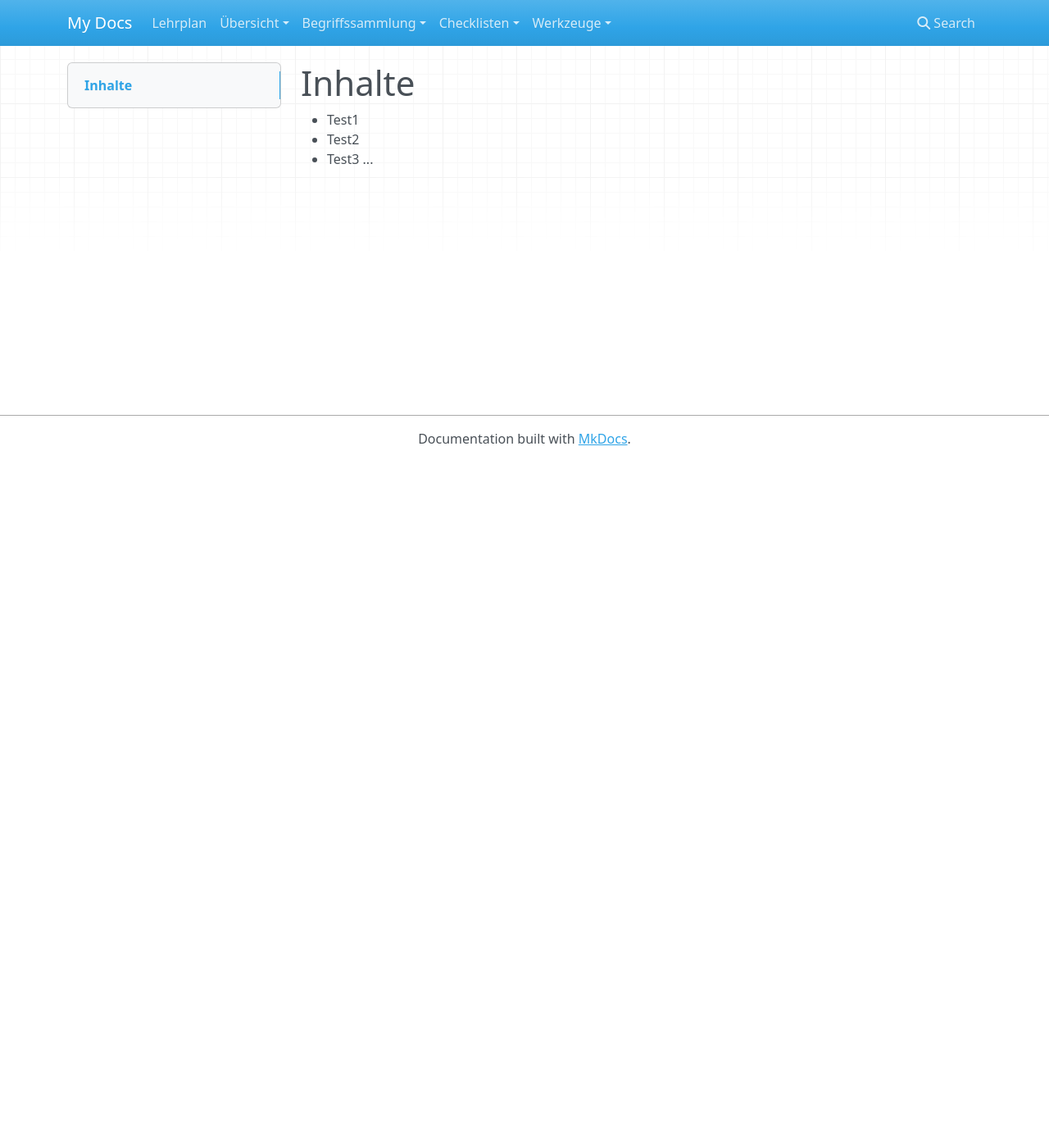
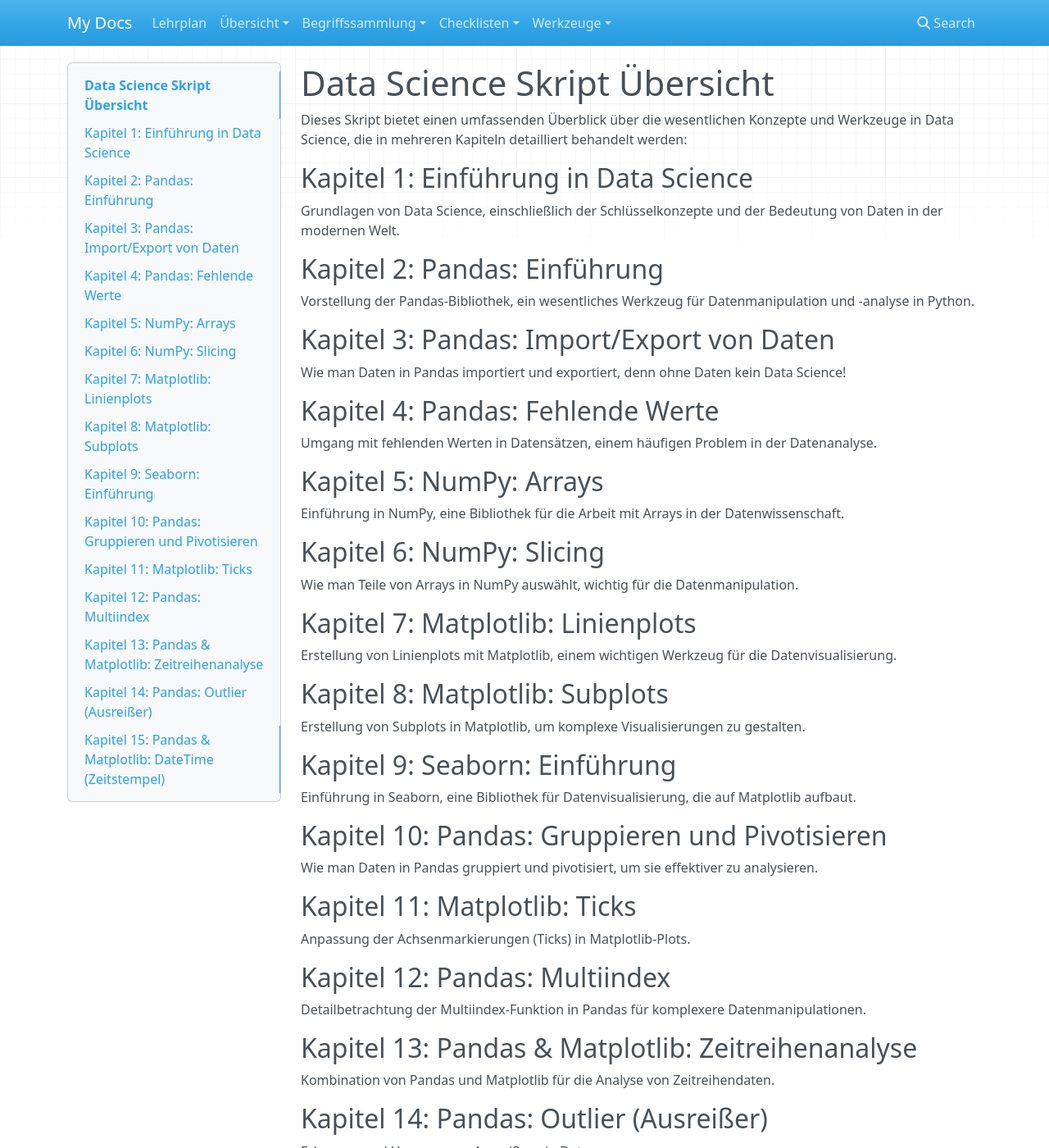
Before and after one commit to kevinsuelzle/Python_Wiki, an MkDocs documentation site: the page built from docs/lehrplan/datascience/data_science.md, in a window 1280 px wide and 1400 px high. Shown: the whole window at 82% size. Built offline with MkDocs 1.6.1, drawn with Linux system fonts in a browser that asks for light colours; nearby versions of some CDN libraries; some of the changed text lies outside the part shown.

Commit message:
Übersicht über das Data Science Skript

```diff
--- a/docs/lehrplan/datascience/data_science.md
+++ b/docs/lehrplan/datascience/data_science.md
@@ -1,6 +1,48 @@
-# Inhalte
+# Data Science Skript Übersicht
 
-- Test1
-- Test2
-- Test3
-...
+Dieses Skript bietet einen umfassenden Überblick über die wesentlichen Konzepte und Werkzeuge in Data Science, die in mehreren Kapiteln detailliert behandelt werden:
+
+## Kapitel 1: Einführung in Data Science
+Grundlagen von Data Science, einschließlich der Schlüsselkonzepte und der Bedeutung von Daten in der modernen Welt.
+
+## Kapitel 2: Pandas: Einführung
+Vorstellung der Pandas-Bibliothek, ein wesentliches Werkzeug für Datenmanipulation und -analyse in Python.
+
+## Kapitel 3: Pandas: Import/Export von Daten
+Wie man Daten in Pandas importiert und exportiert, denn ohne Daten kein Data Science!
+
+## Kapitel 4: Pandas: Fehlende Werte
+Umgang mit fehlenden Werten in Datensätzen, einem häufigen Problem in der Datenanalyse.
+
+## Kapitel 5: NumPy: Arrays
+Einführung in NumPy, eine Bibliothek für die Arbeit mit Arrays in der Datenwissenschaft.
+
+## Kapitel 6: NumPy: Slicing
+Wie man Teile von Arrays in NumPy auswählt, wichtig für die Datenmanipulation.
+
+## Kapitel 7: Matplotlib: Linienplots
+Erstellung von Linienplots mit Matplotlib, einem wichtigen Werkzeug für die Datenvisualisierung.
+
+## Kapitel 8: Matplotlib: Subplots
+Erstellung von Subplots in Matplotlib, um komplexe Visualisierungen zu gestalten.
+
+## Kapitel 9: Seaborn: Einführung
+Einführung in Seaborn, eine Bibliothek für Datenvisualisierung, die auf Matplotlib aufbaut.
+
+## Kapitel 10: Pandas: Gruppieren und Pivotisieren
+Wie man Daten in Pandas gruppiert und pivotisiert, um sie effektiver zu analysieren.
+
+## Kapitel 11: Matplotlib: Ticks
+Anpassung der Achsenmarkierungen (Ticks) in Matplotlib-Plots.
+
+## Kapitel 12: Pandas: Multiindex
+Detailbetrachtung der Multiindex-Funktion in Pandas für komplexere Datenmanipulationen.
+
+## Kapitel 13: Pandas & Matplotlib: Zeitreihenanalyse
+Kombination von Pandas und Matplotlib für die Analyse von Zeitreihendaten.
+
+## Kapitel 14: Pandas: Outlier (Ausreißer)
+Erkennen und Umgang von Ausreißern in Daten.
+
+## Kapitel 15: Pandas & Matplotlib: DateTime (Zeitstempel)
+Umgang mit Datum- und Zeitstempeln in Pandas und deren Visualisierung in Matplotlib.
```
